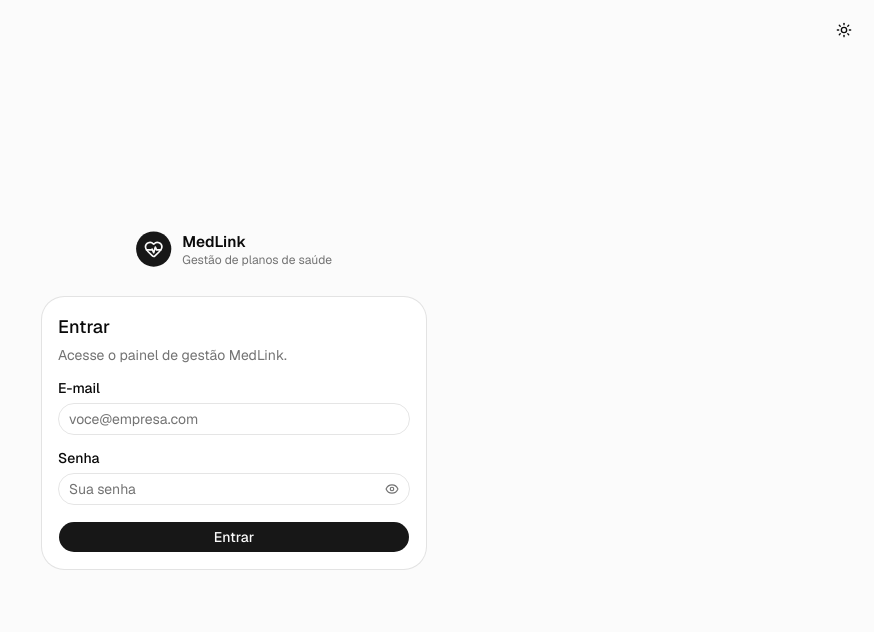
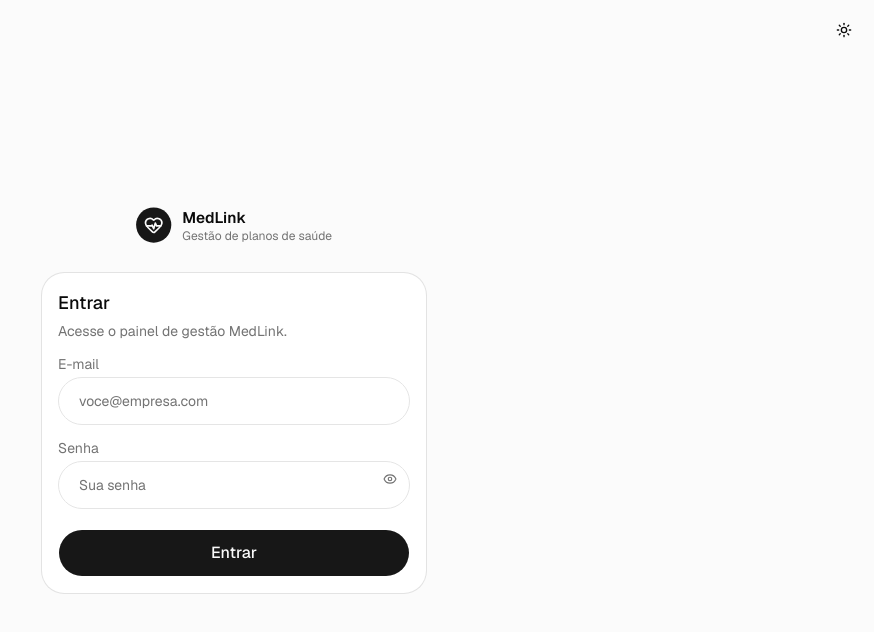
Before and after one commit to viniciosragazzidev/venancor, a Next.js app: page /login in a window 1280 px wide. Shown: the top 632 px of the page, without its empty margins (406-1280 px from the left). Built offline with nearby package versions, Linux system fonts and the light colour scheme.

Commit message:
style: aplica padroes do design-refs no login e no painel

```diff
--- a/src/app/(admin)/layout.tsx
+++ b/src/app/(admin)/layout.tsx
@@ -9,7 +9,7 @@ export default async function AdminLayout({ children }: { children: React.ReactN
   const session = await auth.api.getSession({ headers: await headers() });
   if (!session) redirect("/login");
   return (
-    <div className="min-h-svh bg-background">
+    <div className="min-h-svh bg-muted/40">
       <div className="flex">
         <aside className="sticky top-0 hidden h-svh w-60 shrink-0 flex-col border-r bg-sidebar lg:flex">
           <div className="flex h-14 shrink-0 items-center border-b px-4">
--- a/src/components/login-form.tsx
+++ b/src/components/login-form.tsx
@@ -46,13 +46,16 @@ export function LoginForm() {
 
   return (
     <form onSubmit={handleSubmit(onSubmit)} className="flex flex-col gap-4" noValidate>
-      <div className="flex flex-col gap-2">
-        <Label htmlFor="email">E-mail</Label>
+      <div className="flex flex-col gap-1.5">
+        <Label htmlFor="email" className="font-normal text-muted-foreground">
+          E-mail
+        </Label>
         <Input
           id="email"
           type="email"
           placeholder="voce@empresa.com"
           autoComplete="email"
+          className="h-12 rounded-full border-border px-5 text-base md:text-sm"
           aria-invalid={Boolean(errors.email) || undefined}
           aria-describedby={errors.email ? "email-error" : undefined}
           {...register("email")}
@@ -64,15 +67,17 @@ export function LoginForm() {
         ) : null}
       </div>
 
-      <div className="flex flex-col gap-2">
-        <Label htmlFor="password">Senha</Label>
+      <div className="flex flex-col gap-1.5">
+        <Label htmlFor="password" className="font-normal text-muted-foreground">
+          Senha
+        </Label>
         <div className="relative">
           <Input
             id="password"
             type={showPassword ? "text" : "password"}
             placeholder="Sua senha"
             autoComplete="current-password"
-            className="pr-9"
+            className="h-12 rounded-full border-border px-5 pr-11 text-base md:text-sm"
             aria-invalid={Boolean(errors.password) || undefined}
             aria-describedby={errors.password ? "password-error" : undefined}
             {...register("password")}
@@ -81,7 +86,7 @@ export function LoginForm() {
             type="button"
             variant="ghost"
             size="icon-sm"
-            className="absolute top-0.5 right-1 text-muted-foreground"
+            className="absolute top-1 right-1.5 text-muted-foreground"
             onClick={() => setShowPassword((value) => !value)}
             aria-label={showPassword ? "Ocultar senha" : "Mostrar senha"}
             aria-pressed={showPassword}
@@ -121,7 +126,11 @@ export function LoginForm() {
         ) : null}
       </div>
 
-      <Button type="submit" disabled={isSubmitting} className="w-full">
+      <Button
+        type="submit"
+        disabled={isSubmitting}
+        className="mt-1 h-12 w-full rounded-full text-base"
+      >
         {isSubmitting ? <LoaderCircleIcon aria-hidden className="animate-spin" /> : null}
         {isSubmitting ? "Entrando…" : "Entrar"}
       </Button>
```
